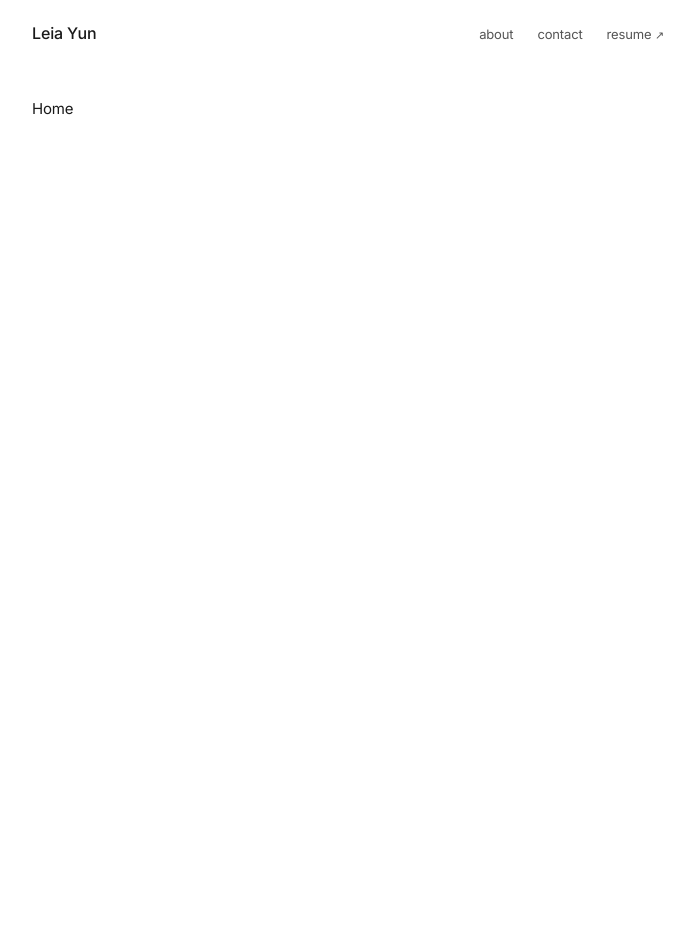
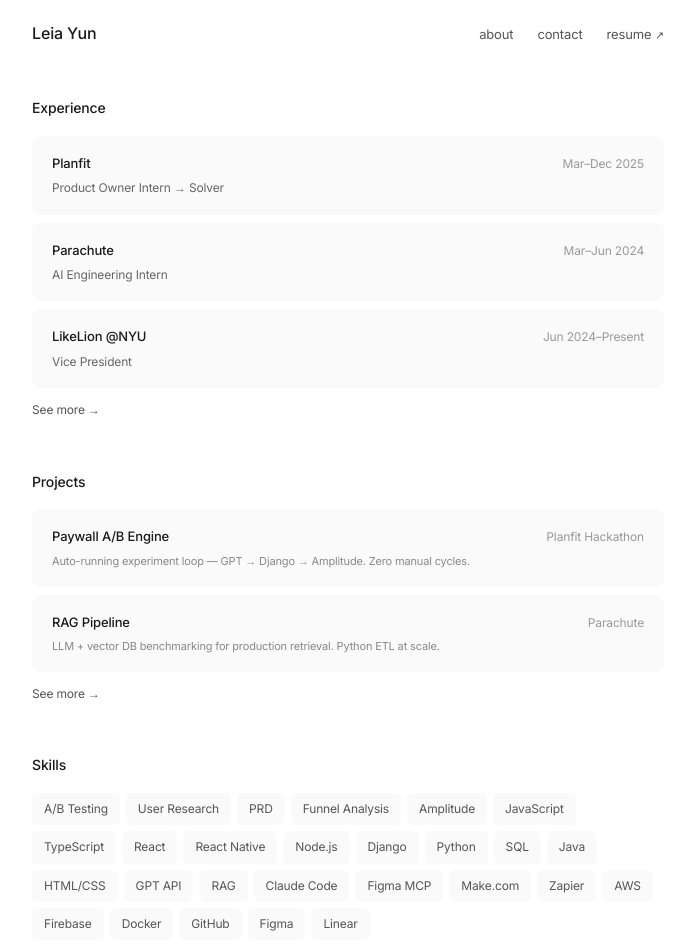
Before and after one commit to yunLeia/personal_website_leiayun, a React (Vite) app: page / in a window 1280 px wide. Shown: the top 952 px of the page, without its empty margins (292-986 px from the left). Before the commit the page ends 800 px from the top, so only its background shows below. Built offline with nearby package versions, Linux system fonts and the light colour scheme.

Commit message:
feat: build home page as highlight reel with soft minimal cards

```diff
--- /dev/null
+++ b/src/components/home/ExperiencePreview.tsx
@@ -0,0 +1,36 @@
+import { Link } from 'react-router';
+import { EXPERIENCE } from '../../lib/constants';
+
+export default function ExperiencePreview() {
+  const preview = EXPERIENCE.slice(0, 3);
+
+  return (
+    <section className="mb-12">
+      <div className="text-[14px] font-medium text-[#1a1a1a] mb-4">
+        Experience
+      </div>
+      <div className="flex flex-col gap-2">
+        {preview.map((exp) => (
+          <div
+            key={exp.company}
+            className="bg-[#fafafa] rounded-lg px-5 py-4 max-sm:px-4 max-sm:py-3"
+          >
+            <div className="flex justify-between items-baseline mb-1">
+              <span className="text-[13px] font-medium text-[#1a1a1a]">
+                {exp.company}
+              </span>
+              <span className="text-[12px] text-[#999]">{exp.date}</span>
+            </div>
+            <div className="text-[12px] text-[#666]">{exp.role}</div>
+          </div>
+        ))}
+      </div>
+      <Link
+        to="/experience"
+        className="text-[12px] text-[#555] no-underline mt-3 inline-block transition-colors duration-150 hover:text-[#1a1a1a]"
+      >
+        See more &rarr;
+      </Link>
+    </section>
+  );
+}
--- /dev/null
+++ b/src/components/home/ProjectsPreview.tsx
@@ -0,0 +1,36 @@
+import { Link } from 'react-router';
+import { PROJECTS } from '../../lib/constants';
+
+export default function ProjectsPreview() {
+  const preview = PROJECTS.slice(0, 3);
+
+  return (
+    <section className="mb-12">
+      <div className="text-[14px] font-medium text-[#1a1a1a] mb-4">
+        Projects
+      </div>
+      <div className="flex flex-col gap-2">
+        {preview.map((proj) => (
+          <div
+            key={proj.name}
+            className="bg-[#fafafa] rounded-lg px-5 py-4 max-sm:px-4 max-sm:py-3"
+          >
+            <div className="flex justify-between items-baseline mb-1">
+              <span className="text-[13px] font-medium text-[#1a1a1a]">
+                {proj.name}
+              </span>
+              <span className="text-[12px] text-[#999]">{proj.sub}</span>
+            </div>
+            <div className="text-[11px] text-[#888]">{proj.desc}</div>
+          </div>
+        ))}
+      </div>
+      <Link
+        to="/projects"
+        className="text-[12px] text-[#555] no-underline mt-3 inline-block transition-colors duration-150 hover:text-[#1a1a1a]"
+      >
+        See more &rarr;
+      </Link>
+    </section>
+  );
+}
--- a/src/components/sections/Contact.tsx
+++ b/src/components/sections/Contact.tsx
@@ -2,21 +2,18 @@
 
 export default function Contact() {
   return (
-    <footer id="contact" className="pt-24 max-sm:pt-16 pb-16 max-sm:pb-12 text-center">
-      <div className="flex justify-center items-center gap-1.5 flex-wrap">
-        {CONTACTS.map((link, i) => (
-          <span key={link.label} className="flex items-center gap-1.5">
+    <footer id="contact" className="pt-8 pb-16 border-t border-[#eee]">
+      <div className="flex gap-5 text-[13px]">
+        {CONTACTS.map((link) => (
           <a
+            key={link.label}
             href={link.href}
             {...(link.external ? { target: '_blank', rel: 'noopener noreferrer' } : {})}
-              className="text-[14px] max-sm:text-[13px] text-[#888] no-underline transition-colors duration-150 hover:text-[#1a1a1a]"
+            className="text-[#555] no-underline transition-colors duration-150 hover:text-[#1a1a1a]"
           >
             {link.label}
+            {link.external && <span className="text-[11px] ml-0.5">&#8599;</span>}
           </a>
-            {i < CONTACTS.length - 1 && (
-              <span className="text-[14px] max-sm:text-[13px] text-[#ccc] mx-2 max-sm:mx-1.5">·</span>
-            )}
-          </span>
         ))}
       </div>
     </footer>
--- a/src/components/sections/Skills.tsx
+++ b/src/components/sections/Skills.tsx
@@ -1,38 +1,22 @@
 import { SKILLS } from '../../lib/constants';
-import { useFadeIn } from '../../hooks/useFadeIn';
 
 export default function Skills() {
-  const { ref, visible } = useFadeIn();
-
   return (
-    <section
-      ref={ref}
-      className={`mb-28 max-sm:mb-20 transition-all duration-700 ${visible ? 'opacity-100 translate-y-0' : 'opacity-0 translate-y-4'}`}
-    >
-      <div className="text-[12px] font-medium text-[#aaa] tracking-[0.1em] uppercase mb-10 max-sm:mb-7">
+    <section className="mb-12">
+      <div className="text-[14px] font-medium text-[#1a1a1a] mb-4">
         Skills
       </div>
-      <div className="flex flex-col gap-5 max-sm:gap-4">
-        {SKILLS.map((group) => (
-          <div key={group.category}>
-            <span className="text-[13px] max-sm:text-[12px] font-medium text-[#aaa] block mb-1.5 sm:hidden">
-              {group.category}
+      <div className="flex flex-wrap gap-1.5">
+        {SKILLS.flatMap((group) =>
+          group.values.map((val) => (
+            <span
+              key={val}
+              className="bg-[#fafafa] rounded-md px-3 py-1.5 text-[12px] text-[#555]"
+            >
+              {val}
             </span>
-            <div className="flex flex-wrap items-baseline gap-x-1.5">
-              <span className="text-[13px] font-medium text-[#aaa] mr-3 max-sm:hidden">
-                {group.category}
-              </span>
-              {group.values.map((val, i) => (
-                <span key={val} className="text-[14px] max-sm:text-[13px] text-[#555]">
-                  {val}
-                  {i < group.values.length - 1 && (
-                    <span className="text-[#ccc] mx-1.5">·</span>
-                  )}
-                </span>
-              ))}
-            </div>
-          </div>
-        ))}
+          )),
+        )}
       </div>
     </section>
   );
--- a/src/pages/HomePage.tsx
+++ b/src/pages/HomePage.tsx
@@ -1,3 +1,15 @@
+import ExperiencePreview from '../components/home/ExperiencePreview';
+import ProjectsPreview from '../components/home/ProjectsPreview';
+import Skills from '../components/sections/Skills';
+import Contact from '../components/sections/Contact';
+
 export default function HomePage() {
-  return <div>Home</div>;
+  return (
+    <>
+      <ExperiencePreview />
+      <ProjectsPreview />
+      <Skills />
+      <Contact />
+    </>
+  );
 }
```
Lines whose indentation alone changed are shown as unchanged.
